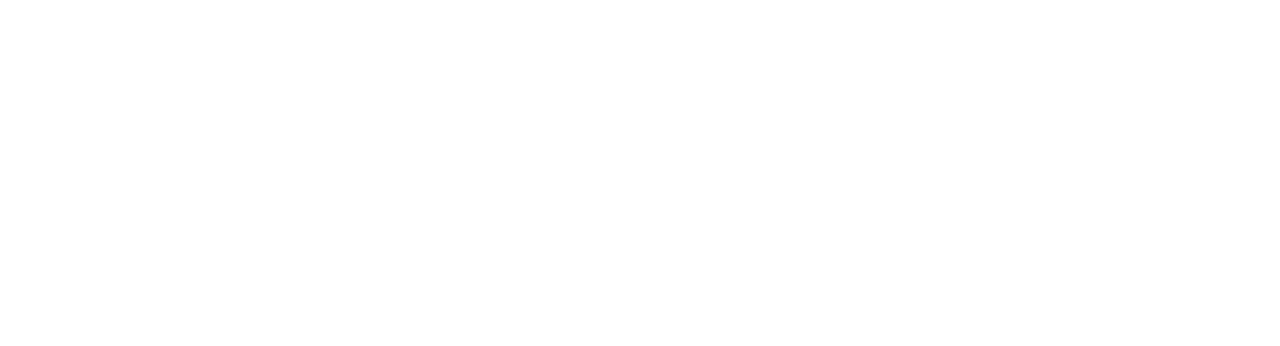
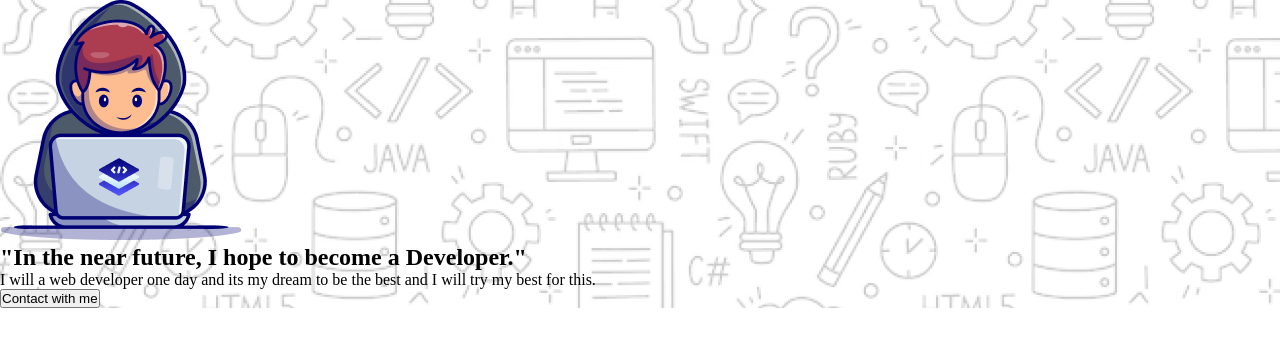
Before and after one commit to DeV-Hridoy/assignment-1, a plain HTML site: page index.html in a window 1280 px wide. Drawn offline with Linux system fonts and the light colour scheme; a web font is replaced by a local one.

Commit message:
banner section going on

```diff
--- a/index.html
+++ b/index.html
@@ -7,6 +7,18 @@
     <link rel="stylesheet" href="./style/style.css">
 </head>
 <body>
+    <section class="banner-section">
+        <div class="banner">
+            <div class="baner-img">
+                <img src="./assets/Group.png" alt="">
+            </div>
+            <div class="banner-description">
+                <h2>"In the near future, I hope to become a Developer."</h2>
+                <p>I will a web developer one day and its my dream to be the best and I will try my best for this.</p>
+                <button type="button">Contact with me</button>
+            </div>
+        </div>
+    </section>
 
 </body>
 </html>
--- a/style/style.css
+++ b/style/style.css
@@ -0,0 +1,11 @@
+/* font family */
+@import url('https://fonts.googleapis.com/css2?family=Azeret+Mono:ital,wght@0,100..900;1,100..900&display=swap');
+*{
+    margin: 0;
+    padding: 0;
+}
+
+.banner{
+    background-image: url("../assets/Hero-bg.png");
+    width: 100%;
+}
```
